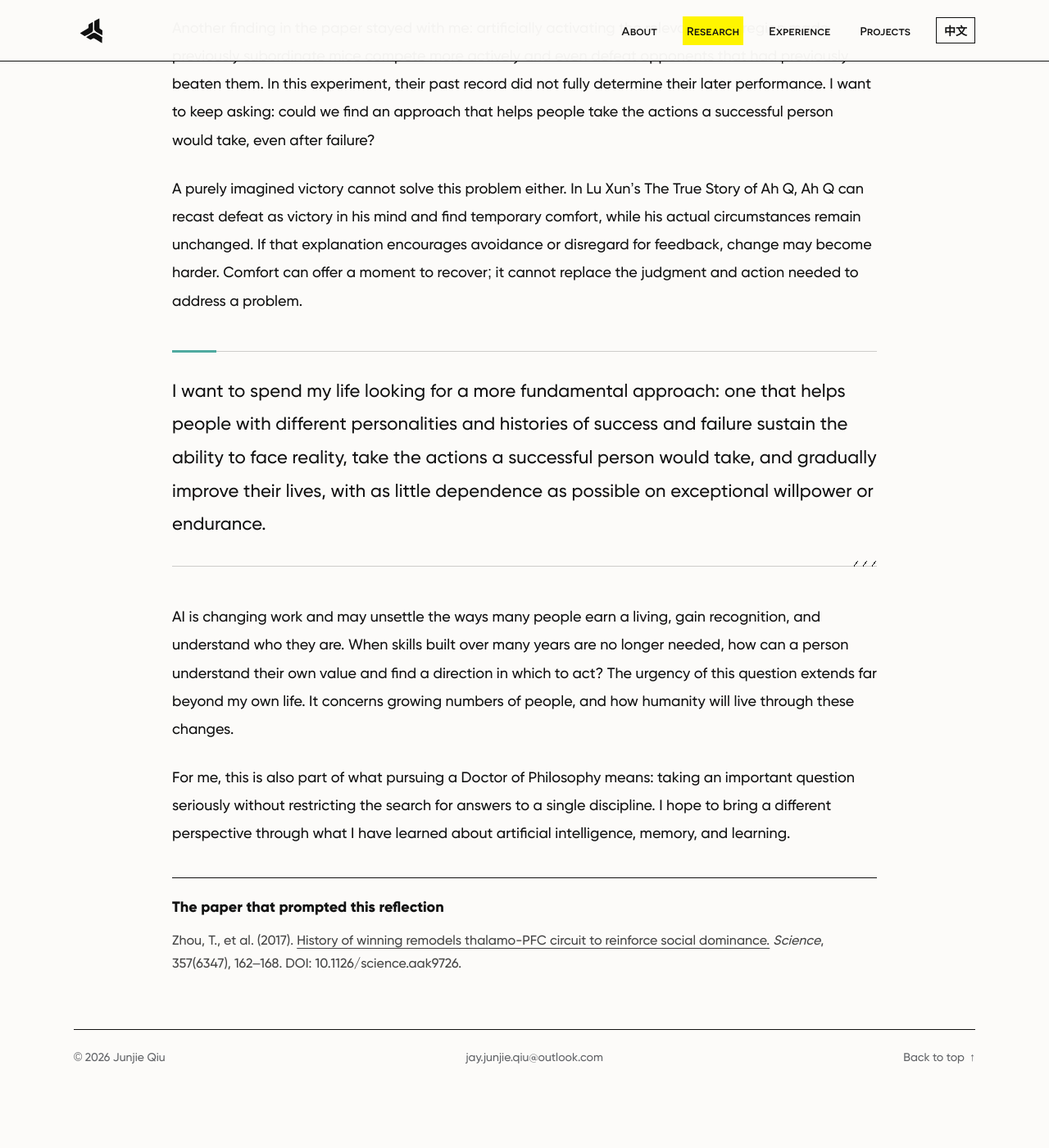
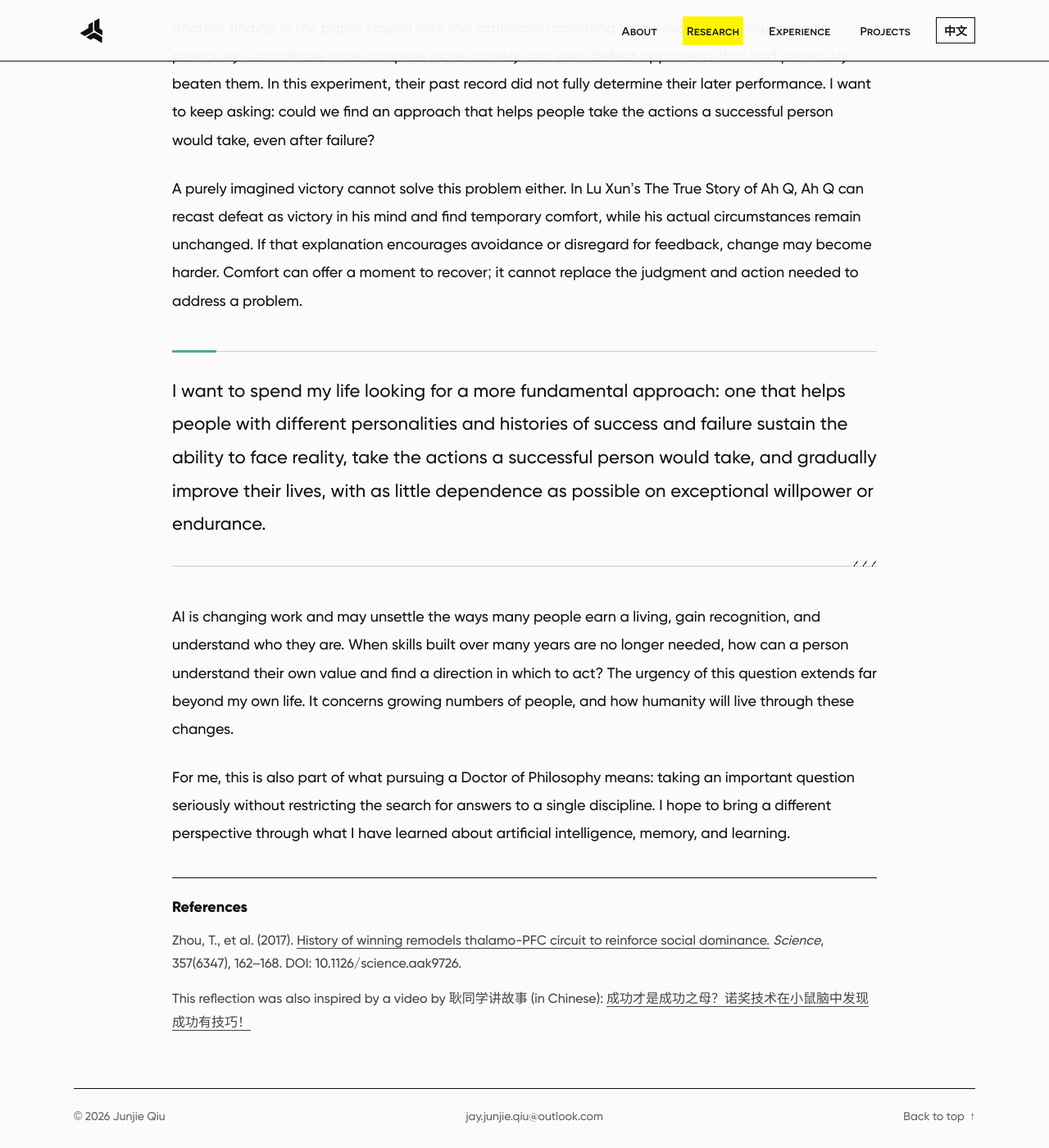
Before and after one commit to jayjunjieqiu/jayjunjieqiu.github.io, a Jekyll site: the page built from lifelong-question.html, in a window 1280 px wide and 1400 px high, scrolled down 1679 px. Shown: the whole window at 82% size. Built offline with Jekyll 4.4.1, drawn with Linux system fonts in a browser that asks for light colours; before the commit the page ends 3007 px from its top, so only the background shows below that.

Commit message:
Credit the video inspiring the lifelong question

```diff
--- a/_data/research_areas.json
+++ b/_data/research_areas.json
@@ -22,10 +22,12 @@
       "AI 正在改变工作，也可能动摇许多人赖以获得收入、社会认可和身份感的方式。当一个人长期积累的技能不再被需要时，他该如何理解自己的价值，又如何找到继续行动的方向？这个问题的迫切性远不止于我个人，它关乎越来越多的人，也关乎整个人类如何面对这些变化。",
       "对我而言，这也是攻读 Doctor of Philosophy 的意义之一：认真追问一个重要的问题，不把寻找答案的方式限定在某个学科之内。我希望带着自己在人工智能、记忆与学习方面积累的知识，为它提供一个不同的视角。"
     ],
-    "reference_label": "启发这次思考的论文",
+    "reference_label": "参考材料",
     "figure_alt": "Zhou 等人 2017 年论文图 4A：光刺激诱导获胜后的小鼠社会等级变化，以及不同诱导获胜次数下新等级的保持情况。",
     "figure_caption": "第 0 天（蓝色区域），研究者通过光刺激帮助小鼠获胜。左图：横轴是天数，纵轴是比原来提升的名次；停止刺激后，红色组保持优势，橙色组回到原排名。右图：获胜 2–5 次的小鼠中，4/13 只保持新排名；获胜 6–20 次的 11 只全部保持。n 和柱内数字表示小鼠数量，*** 表示两组差异显著（p < 0.001）。",
-    "figure_zoom": "放大查看原图 4A"
+    "figure_zoom": "放大查看原图 4A",
+    "video_reference_intro": "这次思考也受到耿同学讲故事的视频启发：",
+    "video_title": "成功才是成功之母？诺奖技术在小鼠脑中发现成功有技巧！"
   },
   "en": {
     "technical_label": "Technical question",
@@ -50,9 +52,11 @@
       "AI is changing work and may unsettle the ways many people earn a living, gain recognition, and understand who they are. When skills built over many years are no longer needed, how can a person understand their own value and find a direction in which to act? The urgency of this question extends far beyond my own life. It concerns growing numbers of people, and how humanity will live through these changes.",
       "For me, this is also part of what pursuing a Doctor of Philosophy means: taking an important question seriously without restricting the search for answers to a single discipline. I hope to bring a different perspective through what I have learned about artificial intelligence, memory, and learning."
     ],
-    "reference_label": "The paper that prompted this reflection",
+    "reference_label": "References",
     "figure_alt": "Figure 4A from Zhou et al. (2017): mouse rank changes after photostimulated wins, and rank maintenance after different numbers of induced wins.",
     "figure_caption": "On day 0 (blue band), photostimulation helped mice win. Left: days on the horizontal axis; places gained relative to the original rank on the vertical axis. After stimulation stopped, the red group retained its advantage; the orange group returned to its original rank. Right: 4 of 13 mice retained their new rank after 2–5 wins, compared with all 11 after 6–20 wins. The n labels and numbers inside the bars count mice; *** indicates a significant difference (p < 0.001).",
-    "figure_zoom": "Enlarge original Figure 4A"
+    "figure_zoom": "Enlarge original Figure 4A",
+    "video_reference_intro": "This reflection was also inspired by a video by 耿同学讲故事 (in Chinese):",
+    "video_title": "成功才是成功之母？诺奖技术在小鼠脑中发现成功有技巧！"
   }
 }
--- a/_includes/lifelong_question.html
+++ b/_includes/lifelong_question.html
@@ -20,5 +20,6 @@
   <aside class="essay-reference" aria-labelledby="reference-title">
     <h2 id="reference-title">{{ essay.reference_label }}</h2>
     <p id="paper-reference">Zhou, T., et al. (2017). <a href="https://doi.org/10.1126/science.aak9726">History of winning remodels thalamo-PFC circuit to reinforce social dominance.</a> <em>Science</em>, 357(6347), 162–168. DOI: 10.1126/science.aak9726.</p>
+    <p class="video-reference">{{ essay.video_reference_intro }} <a href="https://www.bilibili.com/video/BV1ZZJ26mES7/" lang="zh-CN">{{ essay.video_title }}</a></p>
   </aside>
 </article>
--- a/assets/css/endfield.css
+++ b/assets/css/endfield.css
@@ -147,3 +147,5 @@ html[lang="zh-CN"] .area-description,html[lang="zh-CN"] .essay-body{line-height:
 .essay-figure figcaption{font-size:16px;line-height:1.8;color:#444;margin-top:20px}
 .essay-figure .figure-credit{display:block;margin-top:5px}
 @media(max-width:520px){.essay-figure{padding:16px}.essay-figure figcaption{font-size:15px}}
+
+.essay-reference p + p{margin-top:14px}
```
